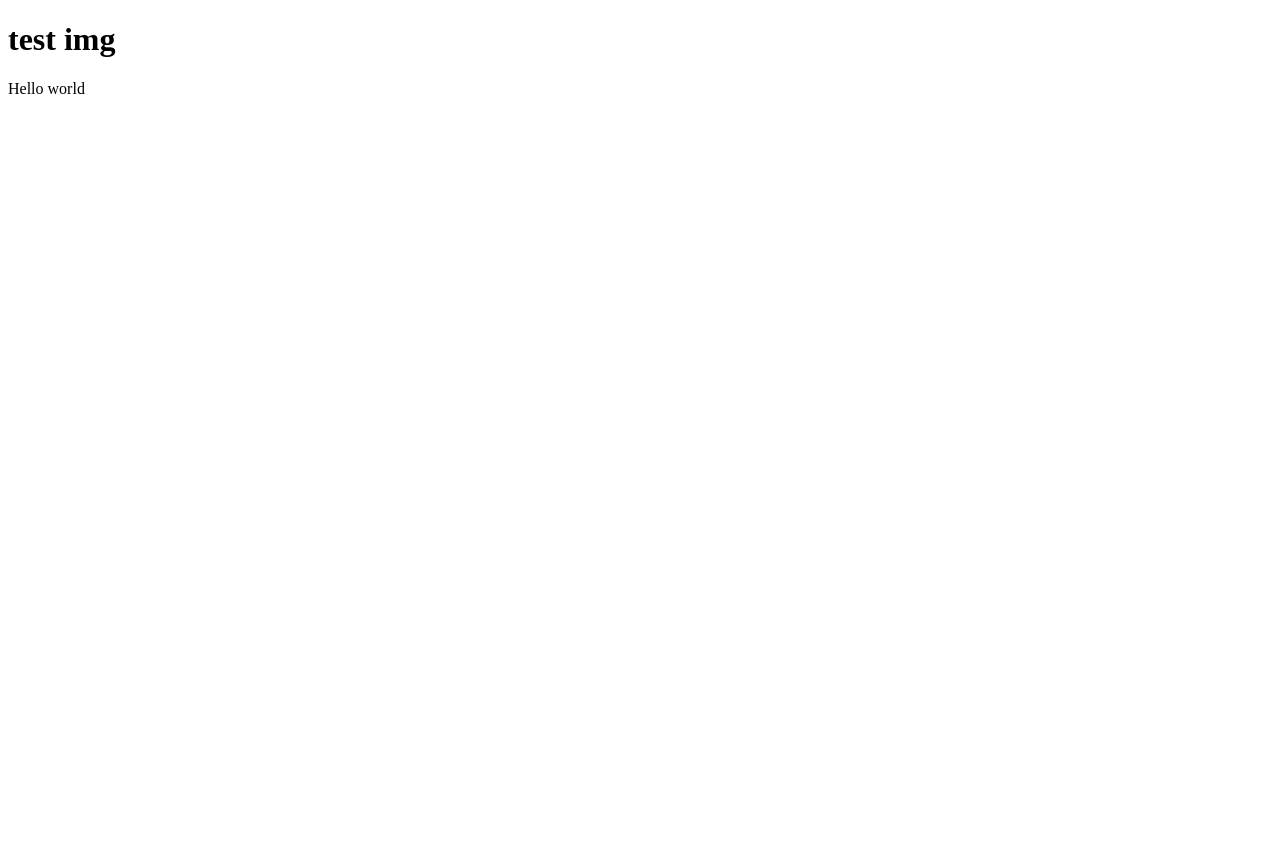
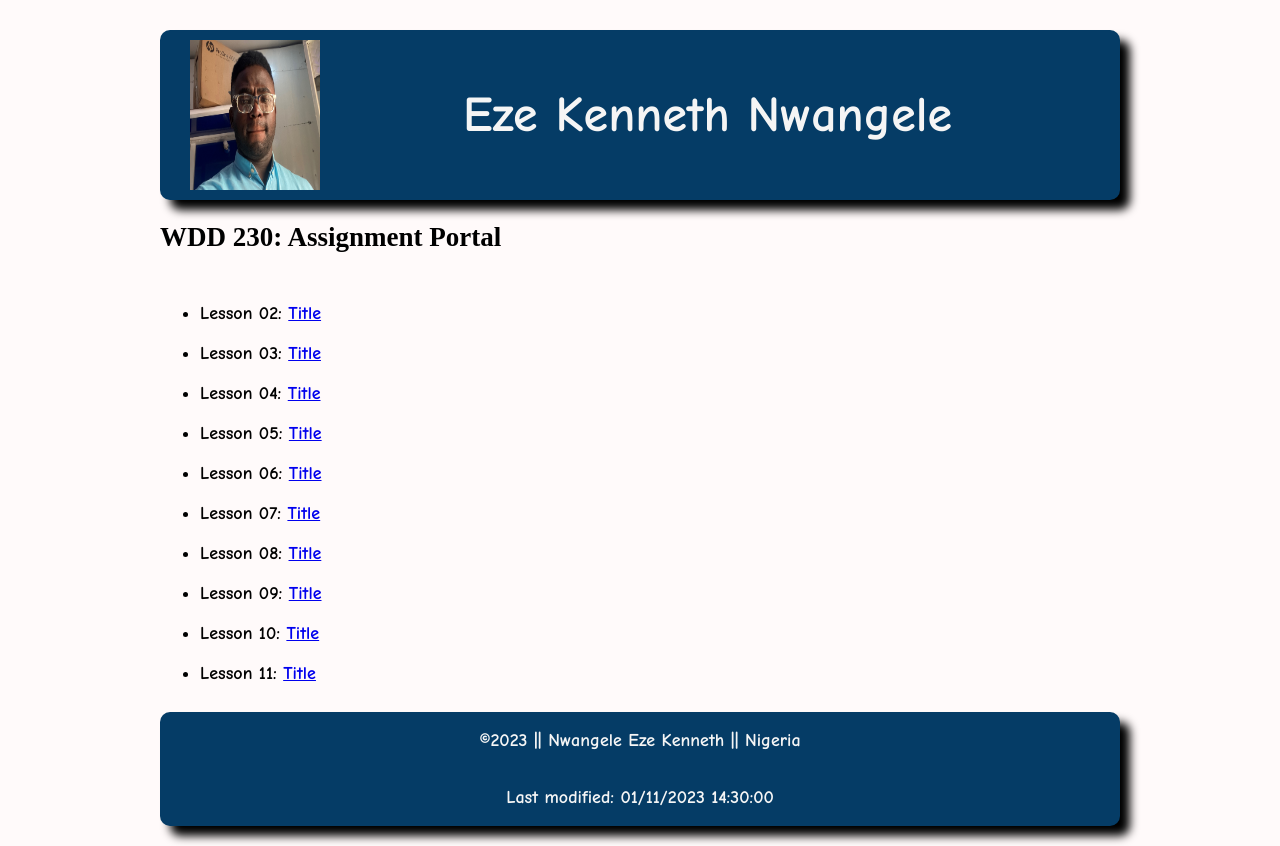
Before and after one commit to kennysavvy/wdd230-old, a plain HTML site: page index.html in a window 1280 px wide. Before the commit the page ends 800 px from the top, so only its background shows below. Drawn offline with Linux system fonts and the light colour scheme; a web font is replaced by a local one.

Commit message:
new update

```diff
--- a/index.html
+++ b/index.html
@@ -4,10 +4,36 @@
     <meta charset="UTF-8">
     <meta http-equiv="X-UA-Compatible" content="IE=edge">
     <meta name="viewport" content="width=device-width, initial-scale=1.0">
-    <title>test</title>
+    <meta name="author" content="Nwangele Eze Kenneth">
+    <meta name="Description" content="Assignment portal for Nwangele Eze Kenneth in WDD 230: ">
+    <title>Eze Kenneth Nwangele's WDD230 project page - BYU-I</title>
+    <link href="styles/index.css" rel="stylesheet">
+    <script defer src="scripts/app.js"></script>
 </head>
 <body>
-    <h1>test img</h1>
-    <footer>Hello world</footer>
+    <header>
+        <img src="images\another image.jpg" alt="Passport photo of Eze" height="150" width="130">
+
+        <h1>Eze Kenneth Nwangele</h1>
+    </header>
+    <main>
+        <h2>WDD 230: Assignment Portal</h2>
+        <ul>
+            <li>Lesson 02: <a href="lesson2.html"> Title</a></li>
+            <li>Lesson 03: <a href="lesson3.html"> Title</a></li>
+            <li>Lesson 04: <a href="lesson4.html"> Title</a></li>
+            <li>Lesson 05: <a href="lesson5.html"> Title</a></li>
+            <li>Lesson 06: <a href="lesson6.html"> Title</a></li>
+            <li>Lesson 07: <a href="lesson7.html"> Title</a></li>
+            <li>Lesson 08: <a href="lesson8.html"> Title</a></li>
+            <li>Lesson 09: <a href="lesson9.html"> Title</a></li>
+            <li>Lesson 10: <a href="lesson10.html"> Title</a></li>
+            <li>Lesson 11: <a href="lesson11.html"> Title</a></li>
+        </ul>
+    </main>
+    <footer>
+        <p>&copy;<span id="year"></span> || Nwangele Eze Kenneth || Nigeria</p>
+        <p>Last modified: <span id="date"></span></p>
+    </footer>
 </body>
 </html>
--- /dev/null
+++ b/scripts/app.js
@@ -0,0 +1,34 @@
+const date = document.querySelector("#date");
+
+// Long hand method ... building day and month names from built-in date methods.
+const daynames = [
+	"Sunday",
+	"Monday",
+	"Tuesday",
+	"Wednesday",
+	"Thursday",
+	"Friday",
+	"Saturday"
+];
+const months = [
+	"Jan",
+	"Feb",
+	"Mar",
+	"Apr",
+	"May",
+	"Jun",
+	"Jul",
+	"Aug",
+	"Sep",
+	"Oct",
+	"Nov",
+	"Dec"
+];
+const d = new Date();
+const dayName = daynames[d.getDay()];
+const monthName = months[d.getMonth()];
+const year = d.getFullYear();
+const fulldate = `${monthName} ${d.getDate()}, ${year}`;
+let oLastModif = (document.lastModified);
+document.getElementById("date").textContent = oLastModif;
+document.getElementById("year").textContent = year;
--- /dev/null
+++ b/styles/index.css
@@ -0,0 +1,61 @@
+
+
+@import url("https://fonts.googleapis.com/css2?family=Comic+Neue:wght@700&family=Fraunces:wght@500&family=Fredericka+the+Great&family=Short+Stack&display=swap");
+
+body{
+    max-width: 960px;
+    justify-self: center;
+    margin: auto;
+    background-color: snow;
+    padding-top: 30px;
+    font-family: "Comic Neue";
+    font-size:large;
+}
+
+header, footer{
+    color: whitesmoke;
+    background-color: rgb(5, 60, 102);
+    border-radius: 10px;
+    box-shadow: 10px 10px 10px black;
+}
+
+h1 {
+    text-align: center;
+    align-self: center;
+    font-size: 50px;
+    font-weight: bolder;
+}
+
+img{
+    margin-left: 20px;
+    padding: 10px;
+    border-radius: 10px;
+    grid-column: 1 span 1;
+}
+
+header {
+    display: grid;
+    grid-template-columns: 135px auto;
+    align-items: center;
+}
+
+main {
+    display: grid;
+    grid-template-rows: 1fr auto;
+    align-items: center;
+}
+
+main h2 {
+    font-family: "Fredericka the Great";
+}
+
+main ul {
+    line-height: 40px;
+}
+
+footer {
+    display: grid;
+    grid-template-rows: 1fr 1fr;
+    align-items: center;
+    justify-items: center;
+    margin-bottom: 20px;
```
Also changed, not shown: images/IMG_0001.jpg (added), images/another image.jpg (added), lesson10.html (added), lesson11.html (added), lesson2.html (added), lesson3.html (added), lesson4.html (added), lesson5.html (added), lesson6.html (added), lesson7.html (added), lesson8.html (added), lesson9.html (added).
